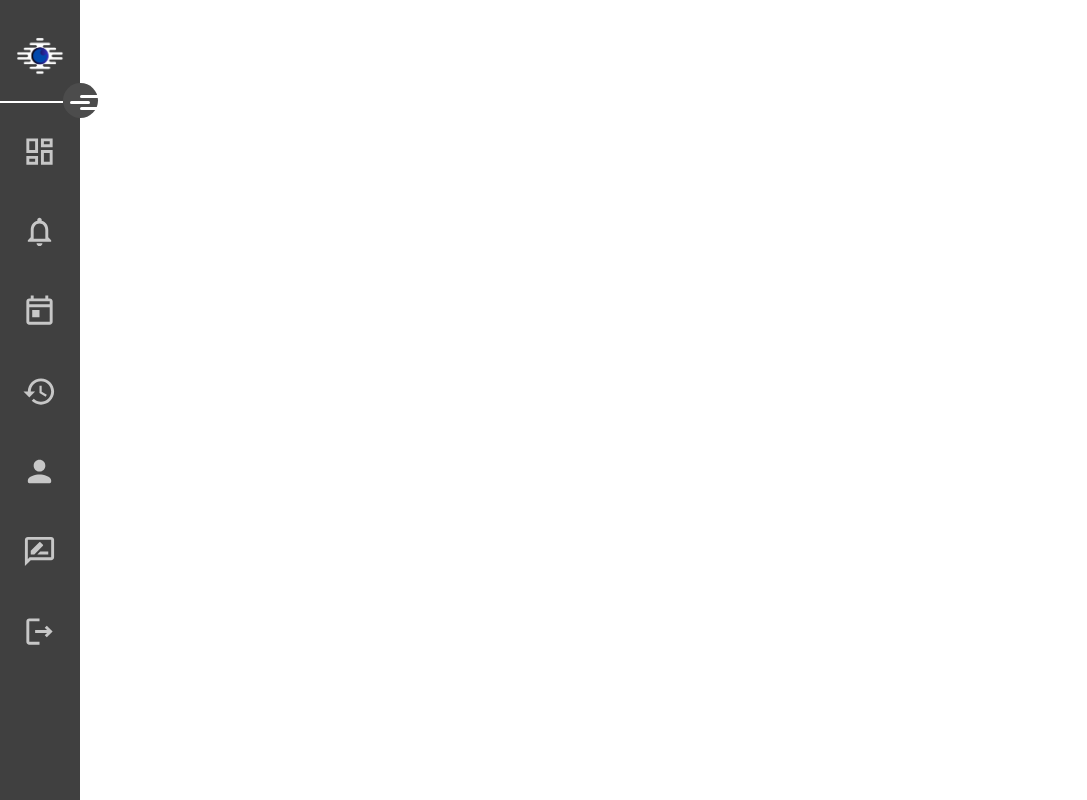
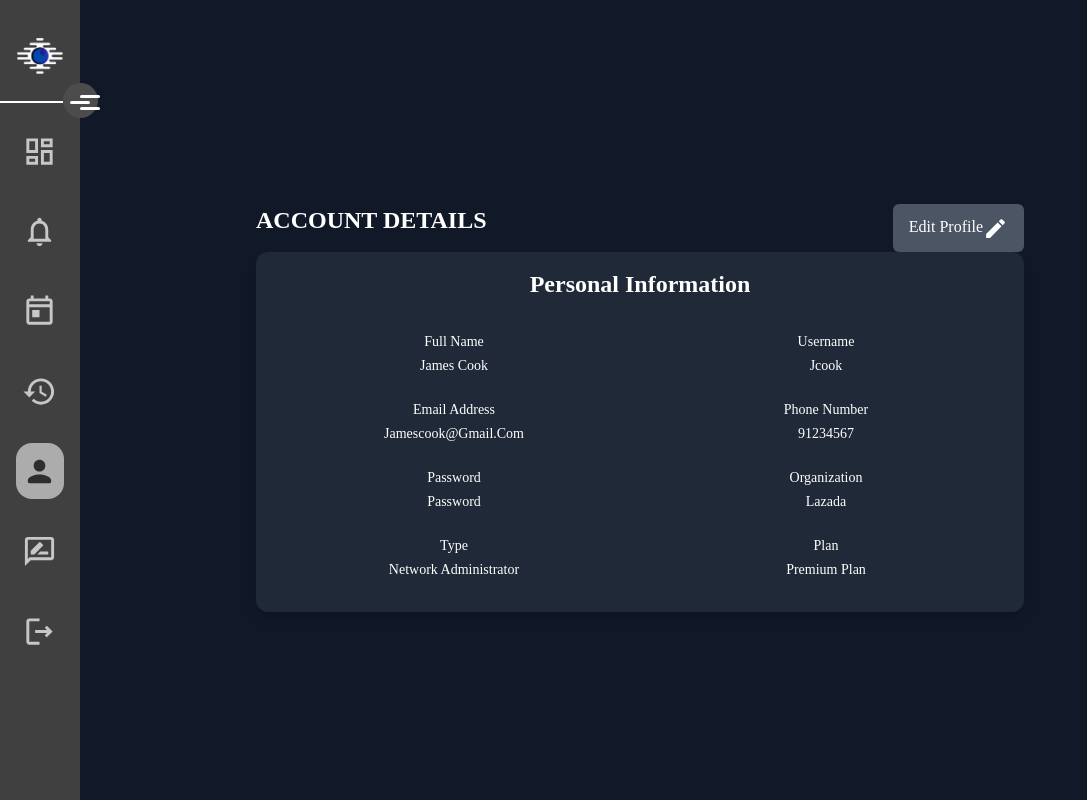
Before and after one commit to jeslynw/EyeSeeYou, a React (Create React App) app in the folder presentation/: page /viewProfile in a window 1280 px wide. Shown: the whole page, without its empty margins (0-1087 px from the left). Built offline with nearby package versions, Linux system fonts and the light colour scheme.

Commit message:
edited button on view n edit profile to direct to respective pages

```diff
--- a/presentation/src/App.js
+++ b/presentation/src/App.js
@@ -1,17 +1,16 @@
 // import logo from './logo.svg';
 import "./App.css";
 import "../src/styles/main.scss";
+import { BrowserRouter as Router, Routes, Route } from "react-router-dom";
 import LoginUI from "./pages/LoginUI";
-import UpdateAccountDetailsUI from "./pages/UpdateAccountDetailsUI";
-import ViewAccountDetailsUI from "./pages/ViewAccountDetailsUI";
-import { BrowserRouter as Router, Routes, Route } from "react-router-dom";
 import Dashboard from "./pages/Dashboard";
 import Alerts from "./pages/Alerts";
 import Events from "./pages/Events";
 import LogInHistory from "./pages/LogInHistory";
-import Profile from "./pages/Profile";
+import ViewAccountDetailsUI from "./pages/ViewAccountDetailsUI";
 import FeedbackPage from "./pages/Feedback";
 import Sidebar from "./components/Sidebar";
+import UpdateAccountDetailsUI from "./pages/UpdateAccountDetailsUI";
 
 function App() {
   return (
@@ -24,7 +23,8 @@ function App() {
           <Route path="/alerts" element={<Alerts />} />
           <Route path="/loginhistory" element={<LogInHistory />} />
           <Route path="/events" element={<Events />} />
-              <Route path="/profile" element={<Profile />} />
+          <Route path="/viewProfile" element={<ViewAccountDetailsUI />} />
+          <Route path="/editProfile" element={<UpdateAccountDetailsUI />} />
           <Route path="/feedback" element={<FeedbackPage />} />
         </Routes>
       </div>
--- a/presentation/src/components/Sidebar.jsx
+++ b/presentation/src/components/Sidebar.jsx
@@ -117,10 +117,10 @@ const Sidebar = () => {
 
                     <li
                         className={
-                            location.pathname === "/profile" ? "active" : ""
+                            location.pathname === "/viewProfile" ? "active" : ""
                         }
                     >
-                        <a href="/profile">
+                        <a href="/viewProfile">
                         <SvgIcon sx={{ fontSize: 35 }} component={PersonRoundedIcon}/>
                         <p className="pl-3">
                         Profile
--- a/presentation/src/pages/Feedback.jsx
+++ b/presentation/src/pages/Feedback.jsx
@@ -31,7 +31,7 @@ function FeedbackPage() {
       <form onSubmit={handleSubmit}>
         <div style={{ marginBottom: '1.5rem' }}>
           <textarea
-          className='border-2 border-black rounded-lg'
+          className='border-2 border-black rounded-lg text-black'
             id="feedback"
             value={feedback}
             onChange={(e) => setFeedback(e.target.value)}
--- a/presentation/src/pages/UpdateAccountDetailsUI.js
+++ b/presentation/src/pages/UpdateAccountDetailsUI.js
@@ -257,7 +257,7 @@ function UpdateAccountDetailsUI() {
 
         <div className="w-full max-w-3xl flex justify-end mt-4 gap-4">
           <button className="px-4 py-2 bg-gray-600 rounded-md hover:bg-gray-700 focus:outline-none">
-            Cancel
+            <a href="/viewProfile">Cancel</a>
           </button>
           <input
             type="submit"
--- a/presentation/src/pages/ViewAccountDetailsUI.js
+++ b/presentation/src/pages/ViewAccountDetailsUI.js
@@ -1,4 +1,6 @@
 import React from "react";
+import SvgIcon from "@mui/material/SvgIcon";
+import EditIcon from "@mui/icons-material/Edit";
 
 function ViewAccountDetailsUI() {
   const user = {
@@ -19,7 +21,12 @@ function ViewAccountDetailsUI() {
       <div className="w-full max-w-3xl flex justify-between mt-4 gap-4">
         <h2 className="text-2xl font-semibold mb-4">ACCOUNT DETAILS</h2>
         <button className="px-4 py-2 bg-gray-600 rounded-md hover:bg-gray-700 focus:outline-none">
-          Edit (logo)
+          <a href="/editProfile">
+            <p>
+              Edit Profile
+              <SvgIcon sx={{ fontSize: 25 }} component={EditIcon} />
+            </p>
+          </a>
         </button>
       </div>
 
```
Lines whose indentation alone changed are shown as unchanged.
